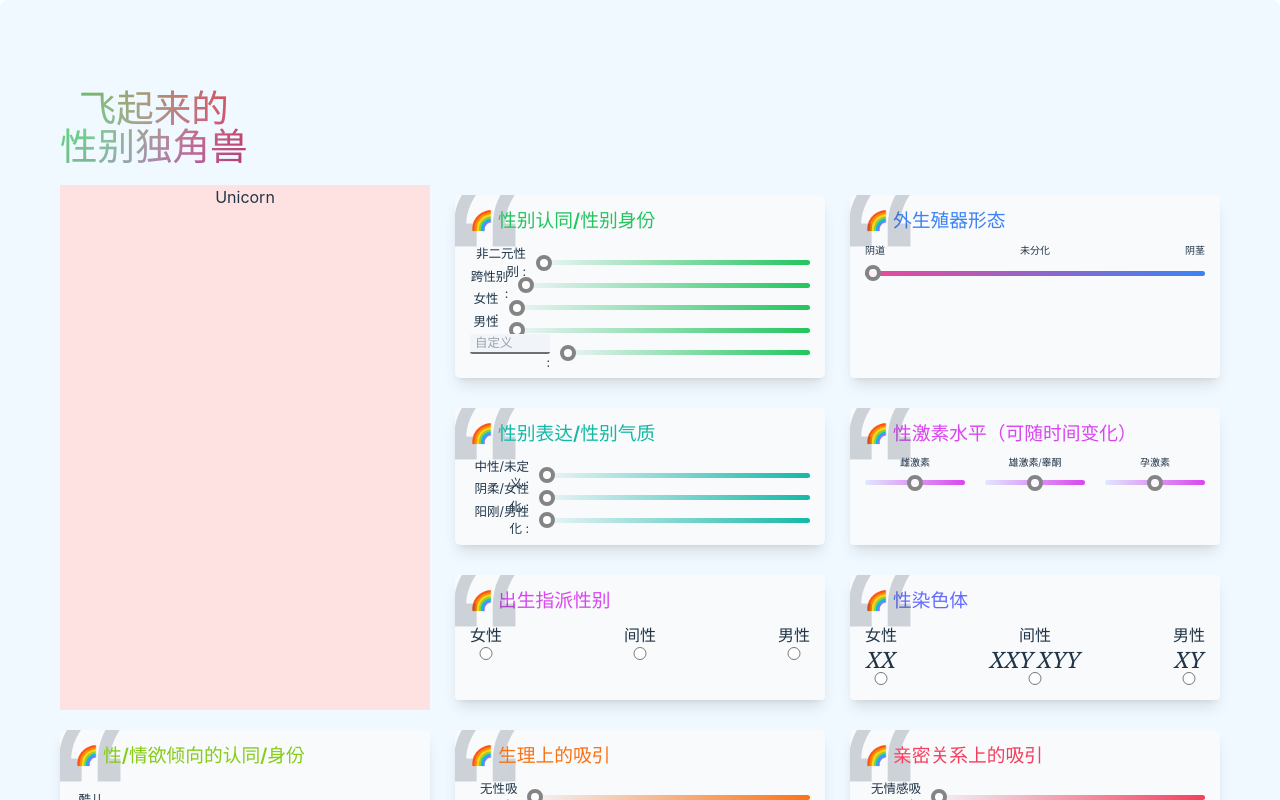
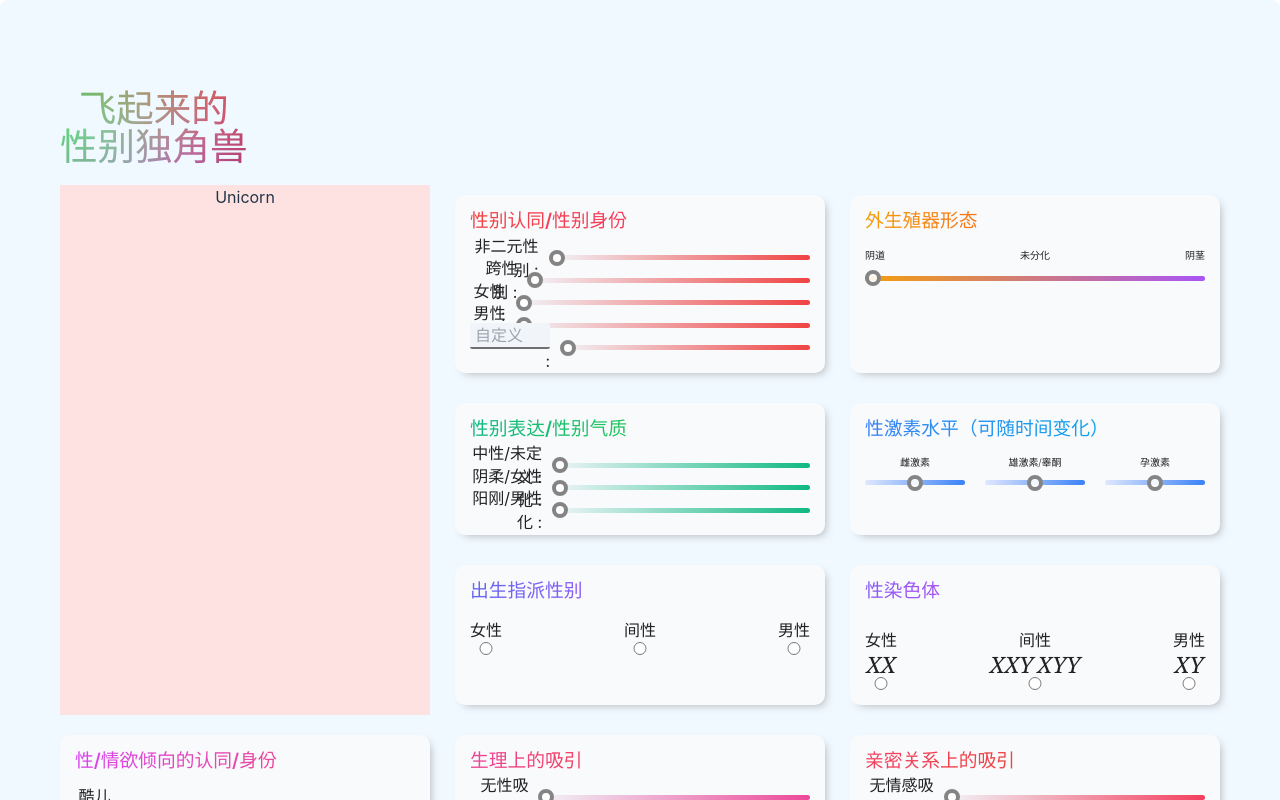
Before and after one commit to WuMianzhi/my-unique-gender, a Vue app: page / in a window 1280 px wide. Shown: the top 800 px of the page. Built offline with nearby package versions, Linux system fonts and the light colour scheme.

Commit message:
changed style

```diff
--- a/src/App.vue
+++ b/src/App.vue
@@ -11,106 +11,119 @@ import TheFlyingGenderUnicorn from "./pages/TheFlyingGenderUnicorn.vue";
   position: relative;
   overflow: hidden;
   margin: 1rem 0;
+  color: #222222;
+  box-shadow: 4px 4px 8px -4px #7b7b7b97;
+  border-radius: 1rem;
 
-  &:before {
-    position: absolute;
-    top: -10rem;
-    left: -1rem;
-    content: '“';
-    font-size: 24rem;
-    font-family: 'Franklin Gothic Medium', 'Arial Narrow', Arial, sans-serif;
-    opacity: 0.2;
-    z-index: 1;
-    // @apply text-lime-500
-    // @apply text-xl
-  }
+  // &:before {
+  //   content: '';
+  //   position: absolute;
+  //   display: block;
+  //   bottom: 0rem;
+  //   left: 0rem;
+  //   width: 20rem;
+  //   height: 20rem;
+  //   border-radius: 100%;
+  //   background: #949494;
+  //   opacity: 0.1;
+  //   z-index: 0;
+  //   transform: translate(-50%, 50%);
+  // }
 }
 
 .text-slate {
-  @apply text-slate-500
+  @apply bg-gradient-to-r from-slate-500 to-slate-300 bg-clip-text transparent-text
 }
 
 .text-gray {
-  @apply text-gray-500
+  @apply bg-gradient-to-r from-gray-500 to-gray-300 bg-clip-text transparent-text
 }
 
 .text-zinc {
-  @apply text-zinc-500
+  @apply bg-gradient-to-r from-zinc-500 to-zinc-300 bg-clip-text transparent-text
 }
 
 .text-neutral {
-  @apply text-neutral-500
+  @apply bg-gradient-to-r from-neutral-500 to-neutral-300 bg-clip-text transparent-text
 }
 
 .text-stone {
-  @apply text-stone-500
+  @apply bg-gradient-to-r from-stone-500 to-stone-300 bg-clip-text transparent-text
 }
 
 .text-red {
-  @apply text-red-500
+  @apply bg-gradient-to-r from-red-500 to-rose-500 bg-clip-text transparent-text
+}
+
+.colors{
+  @apply to-red-500 to-emerald-500 to-fuchsia-500 to-pink-500 to-rose-500
 }
 
 .text-orange {
-  @apply text-orange-500 from-orange-500 to-orange-500
+  @apply bg-gradient-to-r from-orange-500 to-orange-300 bg-clip-text transparent-text
 }
 
 .text-amber {
-  @apply text-amber-500
+  @apply bg-gradient-to-r from-amber-500 to-orange-500 bg-clip-text transparent-text
 }
 
 .text-yellow {
-  @apply text-yellow-500
+  @apply bg-gradient-to-r from-yellow-500 to-yellow-300 bg-clip-text transparent-text
 }
 
 .text-lime {
-  @apply text-lime-500 from-lime-500 to-lime-500
+  @apply bg-gradient-to-r from-lime-500 to-lime-300 bg-clip-text transparent-text
 }
 
 .text-green {
-  @apply text-green-500 from-green-500 to-green-500
+  @apply bg-gradient-to-r from-green-500 to-green-300 bg-clip-text transparent-text
 }
 
 .text-emerald {
-  @apply text-emerald-500
+  @apply bg-gradient-to-r from-emerald-500 to-green-500 bg-clip-text transparent-text
 }
 
 .text-teal {
-  @apply text-teal-500 from-blue-500 to-teal-500
+  @apply bg-gradient-to-r from-teal-500 to-teal-300 bg-clip-text transparent-text
 }
 
 .text-cyan {
-  @apply text-cyan-500
+  @apply bg-gradient-to-r from-cyan-500 to-cyan-300 bg-clip-text transparent-text
 }
 
 .text-sky {
-  @apply text-sky-500
+  @apply bg-gradient-to-r from-sky-500 to-sky-300 bg-clip-text transparent-text
 }
 
 .text-blue {
-  @apply text-blue-500 from-blue-500 to-blue-500
+  @apply bg-gradient-to-r from-blue-500 to-sky-500 bg-clip-text transparent-text
 }
 
 .text-indigo {
-  @apply text-indigo-500
+  @apply bg-gradient-to-r from-indigo-500 to-violet-500 bg-clip-text transparent-text
 }
 
 .text-violet {
-  @apply text-violet-500
+  @apply bg-gradient-to-r from-violet-500 to-purple-500 bg-clip-text transparent-text
 }
 
 .text-purple {
-  @apply text-purple-500
+  @apply bg-gradient-to-r from-purple-500 to-purple-300 bg-clip-text transparent-text
 }
 
 .text-fuchsia {
-  @apply text-fuchsia-500
+  @apply bg-gradient-to-r from-fuchsia-500 to-pink-500 bg-clip-text transparent-text
 }
 
 .text-pink {
-  @apply text-pink-500
+  @apply bg-gradient-to-r from-pink-500 to-rose-500 bg-clip-text transparent-text
 }
 
 .text-rose {
-  @apply text-rose-500 from-rose-500 to-rose-500
+  @apply bg-gradient-to-r from-rose-500 to-red-500 bg-clip-text transparent-text
+}
+
+.transparent-text {
+  -webkit-text-fill-color: transparent;
 }
 </style>
--- a/src/components/Chromosomes.vue
+++ b/src/components/Chromosomes.vue
@@ -3,8 +3,8 @@
   md:bg-white md:p-12 md:rounded-md md:shadow-md
               sm:bg-white sm:p-12 sm:rounded-md sm:shadow-md
               lg:bg-slate-50 lg:p-6 lg:shadow-lg">
-    <h2 class="text-3xl mb-4 text-center lg:text-left">
-      <a href="#" :class="['font-semibold',]"> &#x1F308 性染色体
+    <h2 class="text-4xl pb-6 z-10 md:text-center md:text-4xl lg:text-3xl lg:text-left mb-4 ">
+      <a href="#" :class="['font-semibold', 'text-violet']">性染色体
       </a>
     </h2>
     <div class="flex justify-between font-serif">
--- a/src/components/ColorSlider.vue
+++ b/src/components/ColorSlider.vue
@@ -1,6 +1,6 @@
 <template>
   <div class="flex items-center justify-between h-8 py-6 sm:p-0">
-    <label class="pr-4 text-xl w-64 block text-right sm:w-auto  ">
+    <label class="pr-4 w-72 block text-right sm:w-auto  ">
       <span v-if="title.toUpperCase() !== 'CUSTOMER'">
         {{ title }}
       </span>
--- a/src/components/GenderAssignedAtBirth.vue
+++ b/src/components/GenderAssignedAtBirth.vue
@@ -3,13 +3,13 @@
   md:bg-white md:p-12 md:rounded-md md:shadow-md
               sm:bg-white sm:p-12 sm:rounded-md sm:shadow-md
               lg:bg-slate-50 lg:p-6 lg:shadow-lg">
-    <h2 class="text-3xl text-center lg:text-left mb-4">
-      <a href="#" :class="['font-semibold', `text-fuchsia-500`]"> &#x1F308 出生指派性别
+    <h2 class="text-4xl pb-6 z-10 md:text-center md:text-4xl lg:text-3xl lg:text-left ">
+      <a href="#" :class="['font-semibold', `text-indigo` ]"> 出生指派性别
       </a>
     </h2>
     <div class="flex justify-between font-serif">
       <div class="grid cursor-pointer " v-for="gender in genderAssign">
-        <label :for="gender + 'Assign'">{{ gender }}</label>
+        <label :for="gender + 'Assign'" class="label">{{ gender }}</label>
         <input :id="gender + 'Assign'" name="genderAssign" type="radio">
       </div>
     </div>
@@ -20,4 +20,8 @@
 const genderAssign = ['女性', '间性', '男性']
 </script>
 
-<style lang="scss" scoped></style>
+<style lang="scss" scoped>
+.label {
+  color: #222222;
+}
+</style>
--- a/src/components/Genitals.vue
+++ b/src/components/Genitals.vue
@@ -5,8 +5,8 @@
             md:bg-white md:p-12 md:rounded-md md:shadow-md
               sm:bg-white sm:p-12 sm:rounded-md sm:shadow-md
               lg:bg-slate-50 lg:p-6 lg:shadow-lg">
-    <h2 class="text-3xl text-center lg:text-left mb-4">
-      <a href="#" :class="['font-semibold', `text-blue-500`]"> &#x1F308 外生殖器形态
+    <h2 class="text-4xl pb-6 z-10 md:text-center md:text-4xl lg:text-3xl lg:text-left  ">
+      <a href="#" :class="['font-semibold', `text-amber`]"> 外生殖器形态
       </a>
     </h2>
     <div>
@@ -20,8 +20,8 @@
         'h-2',
         'rounded-full',
         'bg-gradient-to-r',
-        'from-pink-500',
-        `to-blue-500`,
+        'from-amber-500',
+        `to-purple-500`,
       ]" />
     </div>
 
--- a/src/components/HormoneLevels.vue
+++ b/src/components/HormoneLevels.vue
@@ -3,8 +3,8 @@
   md:bg-white md:p-12 md:rounded-md md:shadow-md
               sm:bg-white sm:p-12 sm:rounded-md sm:shadow-md
               lg:bg-slate-50 lg:p-6 lg:shadow-lg">
-    <h2 class="text-3xl text-center lg:text-left mb-4">
-      <a href="#" :class="['font-semibold', `text-fuchsia-500`]"> &#x1F308 性激素水平（可随时间变化）
+    <h2 class="text-4xl pb-6 z-10 md:text-center md:text-4xl lg:text-3xl lg:text-left ">
+      <a href="#" :class="['font-semibold', `text-blue`]"> 性激素水平（可随时间变化）
       </a>
     </h2>
     <div class="flex justify-between font-serif gap-8 ">
@@ -16,7 +16,7 @@
           'rounded-full',
           'bg-gradient-to-r',
           'from-indigo-100',
-          `to-fuchsia-500`,
+          `to-blue-500`,
         ]">
       </div>
     </div>
--- a/src/components/IdentityGroup.vue
+++ b/src/components/IdentityGroup.vue
@@ -1,12 +1,13 @@
 <template>
-  <div class="card grid bg-white p-6 rounded-2xl my-8 shadow-sm
+  <div class="card grid bg-white px-6 py-10 rounded-2xl my-8 shadow-sm
             sm:bg-white sm:p-12 sm:rounded-md sm:shadow-md
             md:bg-white md:p-12 md:rounded-lg md:shadow-lg
-              lg:bg-slate-50 lg:p-6 lg:shadow-lg                   ">
-    <h2 class=" text-3xl pb-4 z-10 md:text-center md:text-4xl lg:text-3xl lg:text-left mb-4 "> <a href="#"
-        :class="['font-semibold', `text-${mainColor}-500`]"> &#x1F308 {{
-          groupTitle }}
-      </a></h2>
+              lg:bg-slate-50 lg:p-6 lg:shadow-lg">
+    <h2 class="text-4xl pb-6 z-10 md:text-center md:text-4xl lg:text-3xl lg:text-left ">
+      <a href="#" :class="['font-semibold', `text-${mainColor}`, 'transparent-text']">
+        {{ groupTitle }}
+      </a>
+    </h2>
     <div class="flex flex-col z-10 justify-between gap-y-1">
       <template v-for="identity in category">
         <ColorSlider :title="identity" @change="changeListener" :main-color="mainColor" />
--- a/src/pages/TheFlyingGenderUnicorn.vue
+++ b/src/pages/TheFlyingGenderUnicorn.vue
@@ -6,15 +6,19 @@
     <div
       class="grid items-stretch divide-y-4 sm:gap-x-32 sm:gap-y-16 sm:divide-y-0 md:gap-x-32 md:gap-y-32 lg:grid-cols-3 lg:gap-x-10 lg:gap-y-4">
       <div class="bg-red-100 lg:row-span-3">Unicorn</div>
+
       <IdentityGroupVue :groupTitle="genderIdentity.title" :category="genderIdentity.category"
         :mainColor="genderIdentity.mainColor" />
+
       <GenitalsVue />
 
       <IdentityGroupVue :groupTitle="genderExpression.title" :category="genderExpression.category"
         :mainColor="genderExpression.mainColor" />
+
       <HormoneLevelsVue />
 
       <GenderAssignedAtBirthVue />
+
       <ChromosomesVue />
 
       <IdentityGroupVue :groupTitle="sexualIdentity.title" :category="sexualIdentity.category"
@@ -37,19 +41,19 @@ import IdentityGroupVue from "../components/IdentityGroup.vue";
 const genderIdentity = {
   title: "性别认同/性别身份",
   category: ["非二元性别", "跨性别", "女性", "男性", "Customer"],
-  mainColor: "green",
+  mainColor: "red",
 };
 
 const genderExpression = {
   title: "性别表达/性别气质",
   category: ["中性/未定义", "阴柔/女性化", "阳刚/男性化"],
-  mainColor: "teal",
+  mainColor: "emerald",
 };
 
 const sexualIdentity = {
   title: "性/情欲倾向的认同/身份",
   category: ["酷儿", "双性恋", "同性恋", "异性恋", "Customer"],
-  mainColor: "lime",
+  mainColor: "fuchsia",
 };
 
 const physicallyAttractedTo = {
@@ -62,7 +66,7 @@ const physicallyAttractedTo = {
     "顺性别女性",
     "顺性别男性",
   ],
-  mainColor: "orange",
+  mainColor: "pink",
 };
 
 const emotionallyAttractedTo = {
--- a/src/style.css
+++ b/src/style.css
@@ -9,7 +9,7 @@
   font-weight: 400;
 
   color-scheme: light dark;
-  color: rgba(255, 255, 255, 0.87);
+  /* color: rgba(255, 255, 255, 0.87); */
   background-color: #242424;
 
   font-synthesis: none;
```
